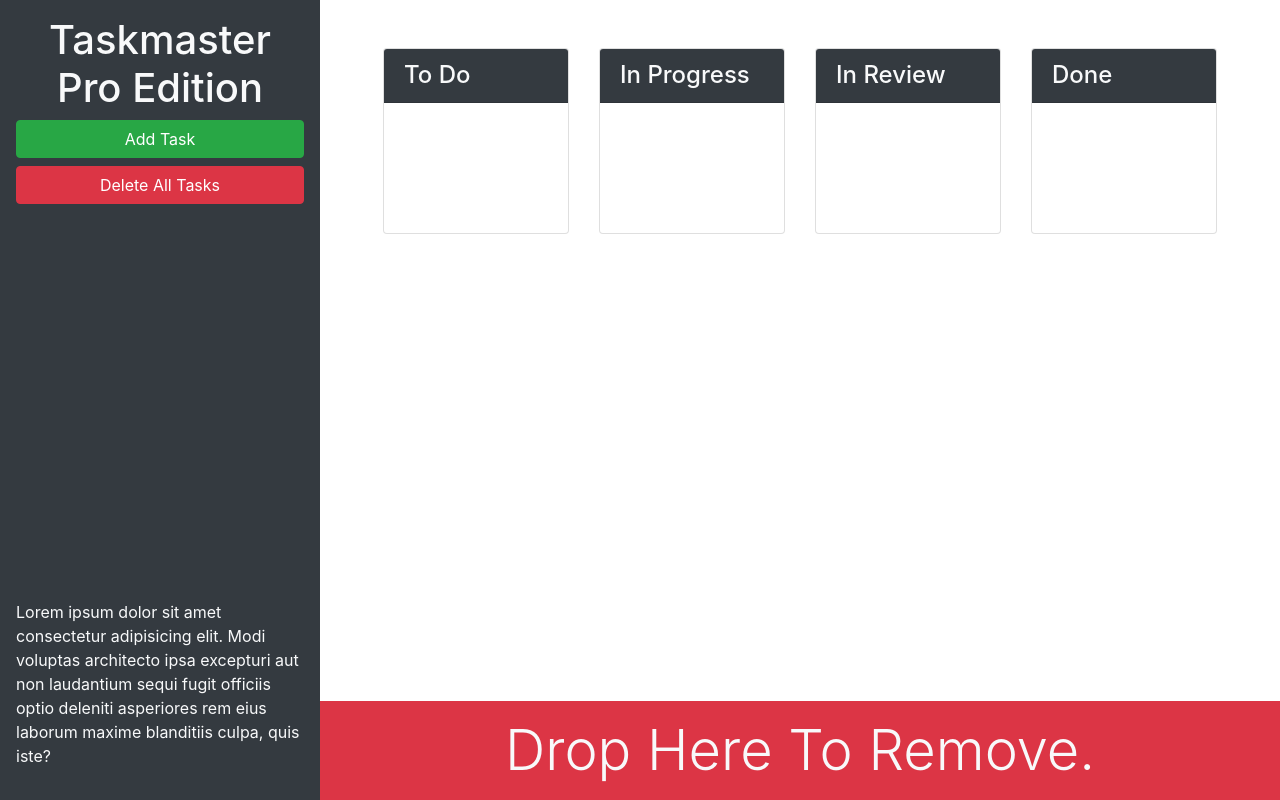
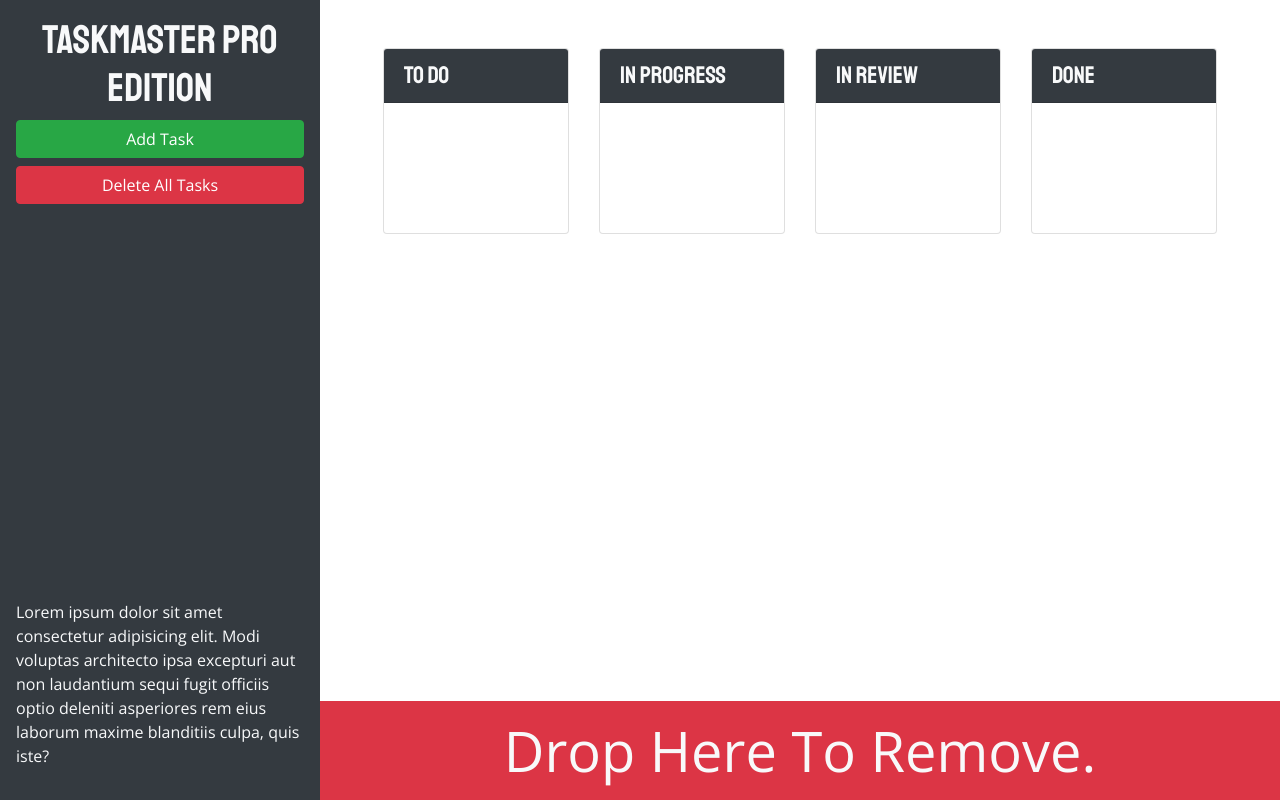
Before and after one commit to reaganjoseph26/taskmaster-pro, a plain HTML site: page taskmaster-starter/index.html in a window 1280 px wide. Drawn offline with nearby package versions, Linux system fonts and the light colour scheme.

Commit message:
google fonts  implemented

```diff
--- a/taskmaster-starter/assets/css/style.css
+++ b/taskmaster-starter/assets/css/style.css
@@ -1,3 +1,11 @@
+body {
+  font-family: "Open Sans", sans-serif;
+}
+
+h1, h2, h3, h4, h5, h6 {
+  font-family: "Staatliches", sans-serif;
+}
+
 ul.list-group {
   min-height: 130px;
 }
--- a/taskmaster-starter/index.html
+++ b/taskmaster-starter/index.html
@@ -7,6 +7,9 @@
   <meta http-equiv="X-UA-Compatible" content="ie=edge">
   <link rel="stylesheet" href="https://cdnjs.cloudflare.com/ajax/libs/twitter-bootstrap/4.3.1/css/bootstrap.min.css">
   <link rel="stylesheet" href="https://cdnjs.cloudflare.com/ajax/libs/jqueryui/1.12.1/themes/base/jquery-ui.min.css">
+  <link rel="preconnect" href="https://fonts.gstatic.com">
+  <link href="https://fonts.googleapis.com/css2?family=Open+Sans:wght@400;700&family=Staatliches&display=swap"
+    rel="stylesheet">
   <link rel="stylesheet" href="./assets/css/style.css" />
   <title>Taskmaster Pro</title>
 </head>
@@ -19,7 +22,8 @@
       <button id="create-task" class="btn btn-block btn-success" data-toggle="modal" data-target="#task-form-modal">Add
         Task</button>
       <button id="remove-tasks" class="btn btn-block btn-danger">Delete All Tasks</button>
-      <p class="mt-auto d-none d-lg-block">Lorem ipsum dolor sit amet consectetur adipisicing elit. Modi voluptas architecto ipsa
+      <p class="mt-auto d-none d-lg-block">Lorem ipsum dolor sit amet consectetur adipisicing elit. Modi voluptas
+        architecto ipsa
         excepturi aut non
         laudantium sequi fugit officiis optio deleniti asperiores rem eius laborum maxime blanditiis culpa, quis iste?
       </p>
```
